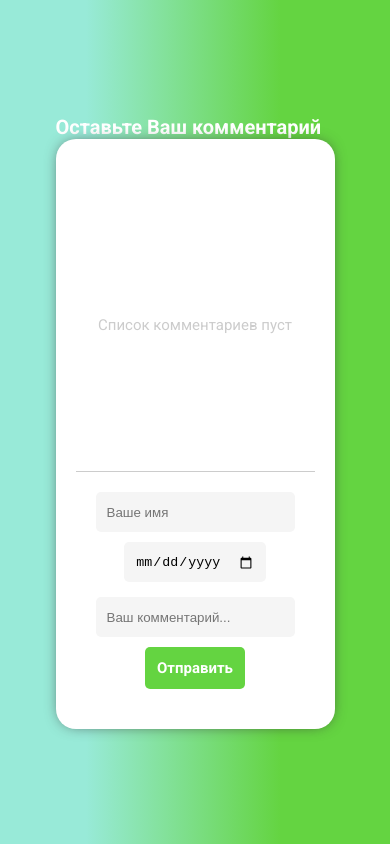
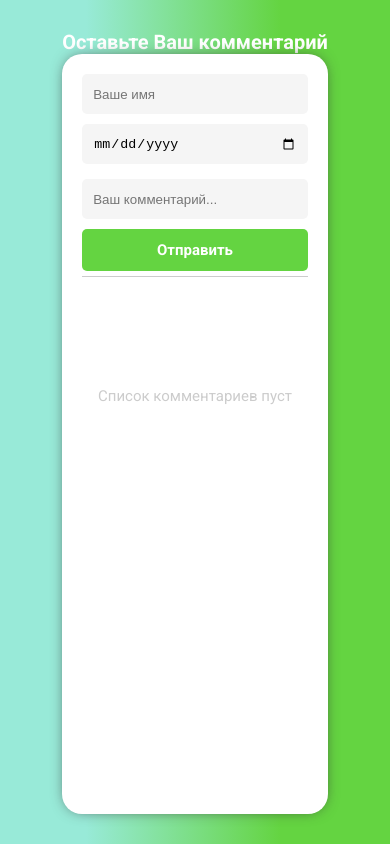
Before and after one commit to Vanesflat/Comment-block, a plain HTML site: page app/index.html in a window 390 px wide. Drawn offline with Linux system fonts and the light colour scheme.

Commit message:
Minor update

```diff
--- a/app/scss/blocks/comments.scss
+++ b/app/scss/blocks/comments.scss
@@ -22,6 +22,7 @@
   }
 
   .comments__list {
+    position: relative;
     display: flex;
     flex-direction: column;
     gap: 10px;
@@ -29,7 +30,7 @@
 
   .comments__empty-message {
     position: absolute;
-    top: 30%;
+    top: 10rem;
     left: 50%;
     transform: translateX(-50%);
     width: 100%;
--- a/app/scss/media.scss
+++ b/app/scss/media.scss
@@ -5,18 +5,38 @@
     }
 
     .comments__content {
+      flex-direction: column-reverse;
+      justify-content: start;
       width: 100%;
-      min-height: 70vh;
+      min-height: 90vh;
+    }
+
+    .comments__list {
+      flex-direction: column-reverse;
     }
 
     .comments__empty-message {
+      top: 5rem;
       font-size: 15px;
     }
   }
 
   .form {
+    padding: 0;
+    padding-bottom: 5px;
+    border-top: none;
+    border-bottom: 1px solid #cccccc;
+
+    fieldset {
+      width: 100%;
+    }
+
     .form__group {
       flex-direction: column;
     }
+
+    .form__btn {
+      width: 100%;
+    }
   }
 }
```
Also changed, not shown: app/css/style.min.css.
